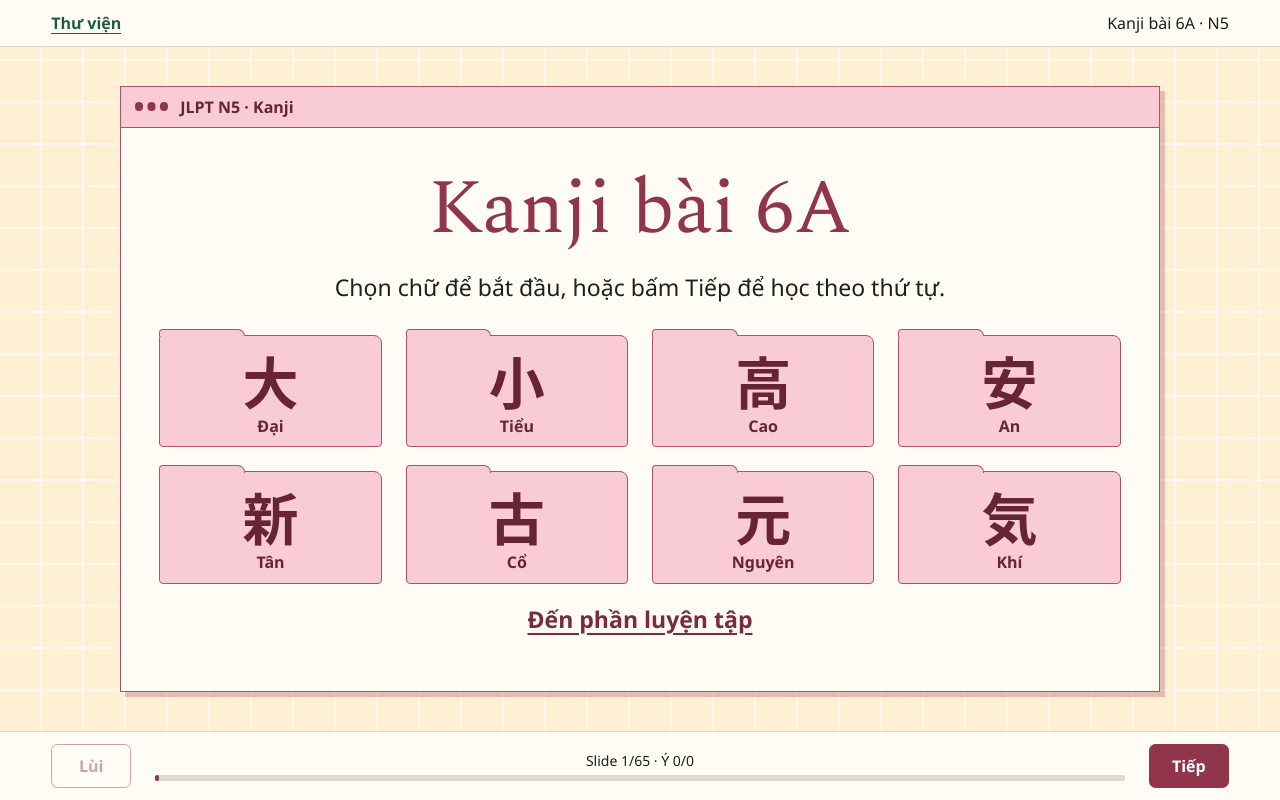
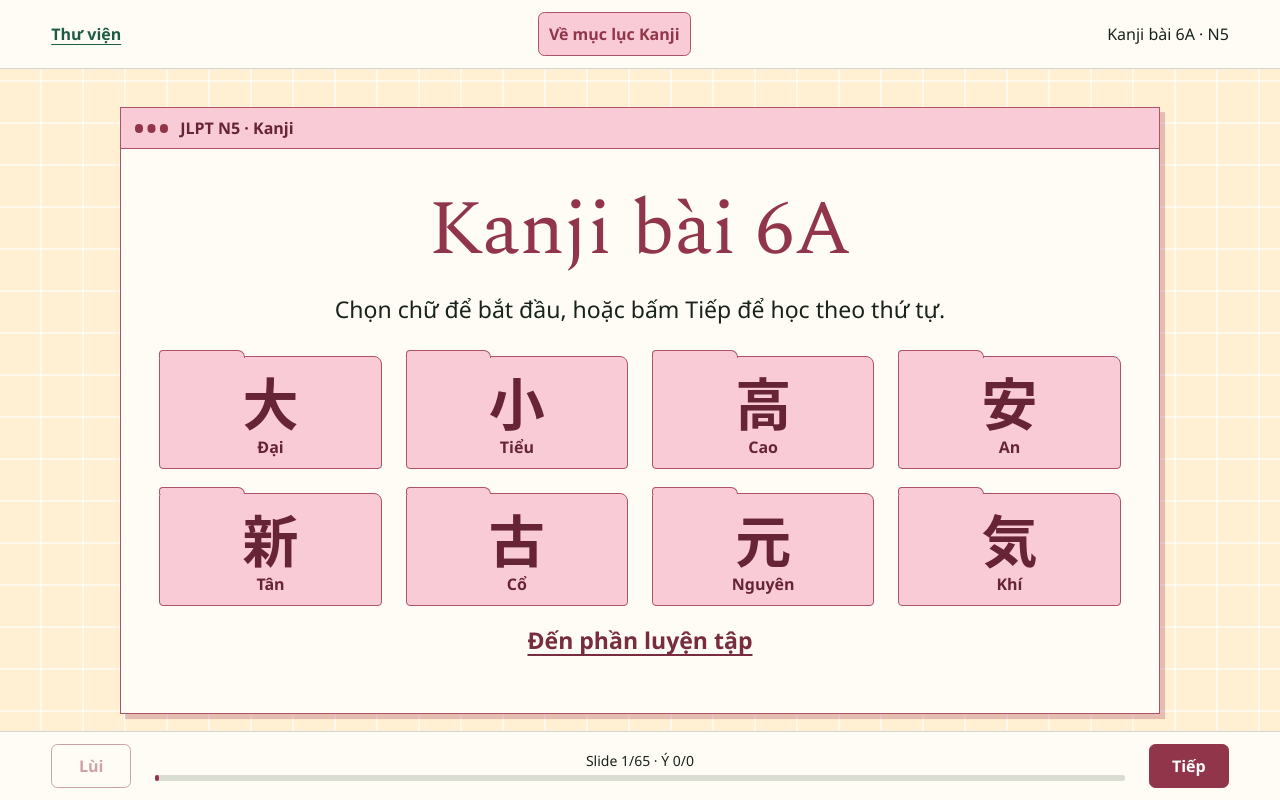
Before and after one commit to mJota666/JLPT-review, a plain HTML site: page dist/lessons/kanji.html in a window 1280 px wide. Drawn offline with Linux system fonts and the light colour scheme.

Commit message:
Add button to return to the Kanji overview

```diff
--- a/dist/lessons/kanji.css
+++ b/dist/lessons/kanji.css
@@ -21,6 +21,19 @@
 .kanji-player [lang="ja"] { font-family: var(--japanese); }
 .kanji-player #loading { margin-inline: auto; padding: 1rem; }
 .kanji-player .player-header, .kanji-player .controls { background: var(--shell); }
+.kanji-player .kanji-overview {
+  display: inline-grid;
+  place-items: center;
+  min-height: 2.75rem;
+  padding: .35rem .65rem;
+  border: 1px solid var(--outline);
+  border-radius: .4rem;
+  background: var(--pink);
+  color: var(--berry);
+  text-align: center;
+  text-decoration: none;
+}
+.kanji-player .kanji-overview:hover { background: #f3aebf; }
 .kanji-player .controls[hidden] { display: none; }
 .kanji-player .nav-btn { border-color: var(--berry); color: var(--berry); }
 .kanji-player .nav-btn:last-child { background: var(--berry); color: white; }
--- a/dist/lessons/kanji.html
+++ b/dist/lessons/kanji.html
@@ -12,6 +12,7 @@
 <body class="player kanji-player">
   <header class="player-header">
     <a href="../#kanji">Thư viện</a>
+    <a class="kanji-overview" href="#1">Về mục lục Kanji</a>
     <span id="lesson-title">Kanji</span>
   </header>
   <main class="deck" id="deck" aria-label="Bài học">
```
